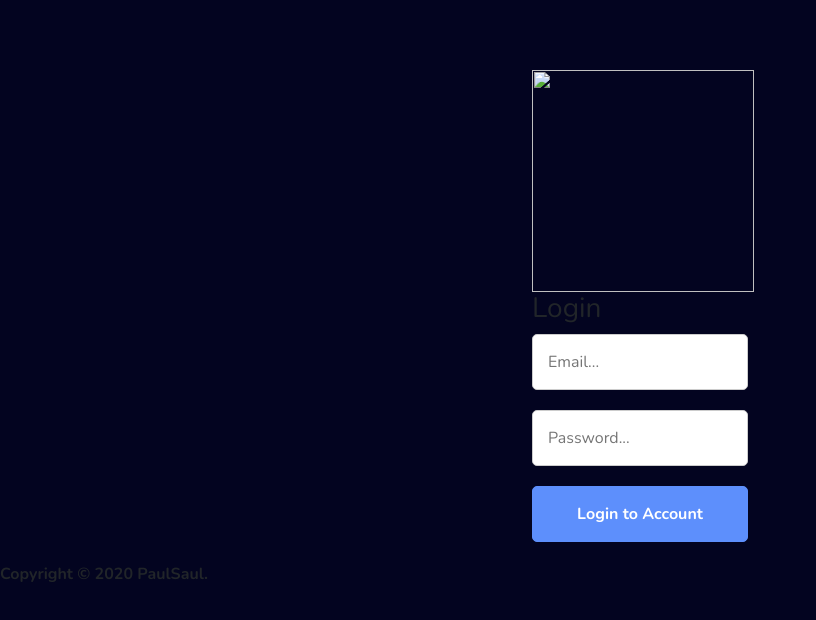
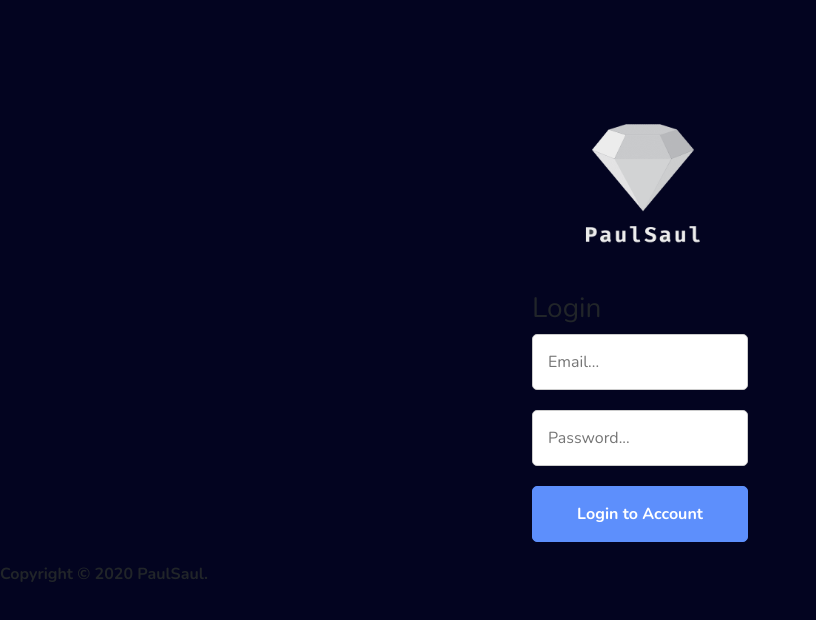
Before and after one commit to paulwababu/PersonalWebsite, a plain HTML site: page index.html in a window 1280 px wide. Shown: the whole page, without its empty margins (0-816 px from the left). Drawn offline with nearby package versions, Linux system fonts and the light colour scheme; the site is published under a folder, as on GitHub Pages, so addresses that start at the root find nothing; no server answers.

Commit message:
Update index.html

```diff
--- a/index.html
+++ b/index.html
@@ -73,7 +73,7 @@ input, button {
 <body>
 
   <div id="login_div" class="main-div">
-    <img style="float: none !important;" src="/logo.png" alt="" width="222" height="222">
+    <img style="float: none !important;" src="logo.png" alt="" width="222" height="222">
     <h3>Login</h3>
     <input type="email" style="font-weight: normal;" placeholder="Email..." id="email_field" />
     <input type="password" style="font-weight: normal;" placeholder="Password..." id="password_field" />
```
